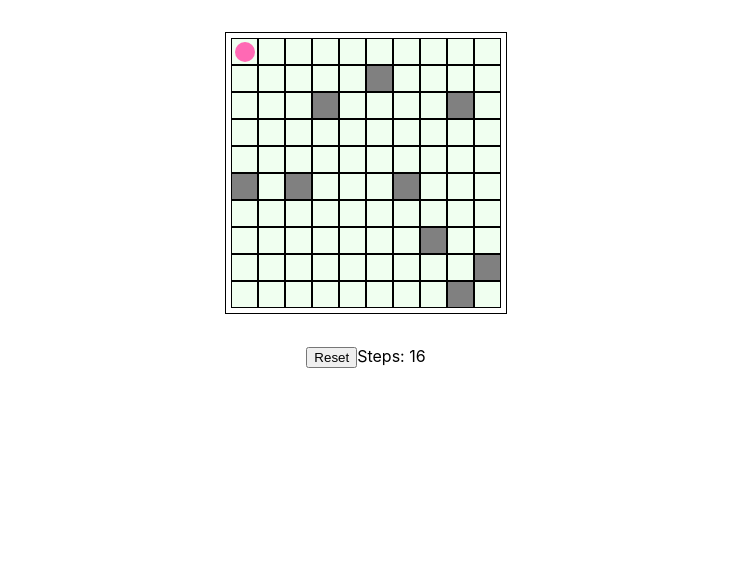
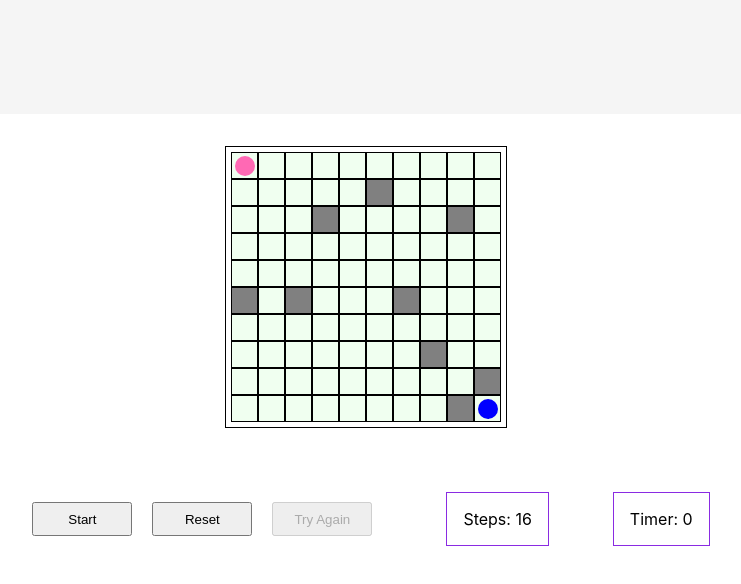
Before and after one commit to dvelezroman/ivi-mazle-game, a React (Create React App) app: page / in a window 1280 px wide. Shown: the top 584 px of the page, without its empty margins (274-1015 px from the left). Built offline with nearby package versions, Linux system fonts and the light colour scheme.

Commit message:
logic almost ready, now testing

```diff
--- a/src/Components/Grid.jsx
+++ b/src/Components/Grid.jsx
@@ -3,17 +3,19 @@ import PropTypes from 'prop-types';
 import Square from './Square';
 import './Grid.scss';
 
-const Grid = ({ gridArray, gridPosition }) => (
+const Grid = ({ gridArray, gridPosition, homePosition }) => (
   <div className="grid-container">
     {gridArray.map((row, rowIndex) => (
       <div key={rowIndex} className="row">
         {row.map((column, colIndex) => {
           const here =
             rowIndex === gridPosition[0] && colIndex === gridPosition[1];
+          const home =
+            rowIndex === homePosition[0] && colIndex === homePosition[1];
 
           return (
             <div key={colIndex}>
-              <Square value={column} here={here} />
+              <Square value={column} here={here} home={home} />
             </div>
           );
         })}
@@ -25,5 +27,6 @@ const Grid = ({ gridArray, gridPosition }) => (
 Grid.propTypes = {
   gridArray: PropTypes.array.isRequired,
   gridPosition: PropTypes.array.isRequired,
+  homePosition: PropTypes.array.isRequired,
 };
 export default Grid;
--- a/src/Components/PanelControl.jsx
+++ b/src/Components/PanelControl.jsx
@@ -2,18 +2,44 @@ import React from 'react';
 import PropTypes from 'prop-types';
 import './PanelControl.scss';
 
-const PanelControl = ({ doResetMatrix, steps }) => (
+const PanelControl = ({
+  playing,
+  doResetMatrix,
+  doResetSteps,
+  doStartTimer,
+  steps,
+  timer,
+  gameStatus,
+}) => (
   <div className="panel-container">
     <div className="buttons">
-      <button onClick={doResetMatrix}>Reset</button>
+      <button onClick={doStartTimer} className="button" disabled={playing}>
+        Start
+      </button>
+      <button onClick={doResetMatrix} className="button">
+        Reset
+      </button>
+      <button
+        className="button"
+        onClick={doResetSteps}
+        disabled={gameStatus.status !== 'lost'}
+      >
+        Try Again
+      </button>
     </div>
     <div className="steps">Steps: {steps}</div>
+    <div className="steps">Timer: {timer}</div>
   </div>
 );
 
 PanelControl.propTypes = {
+  playing: PropTypes.bool.isRequired,
   doResetMatrix: PropTypes.func.isRequired,
   steps: PropTypes.number.isRequired,
+  timer: PropTypes.number.isRequired,
+  doStartTimer: PropTypes.func.isRequired,
+  doResetSteps: PropTypes.func.isRequired,
+  gameStatus: PropTypes.object.isRequired,
 };
 
 export default PanelControl;
--- a/src/Components/PanelControl.scss
+++ b/src/Components/PanelControl.scss
@@ -4,3 +4,26 @@
   align-content: center;
   justify-content: center;
 }
+
+.buttons {
+  display: flex;
+  margin: 2em;
+  justify-content: center;
+  align-content: center;
+}
+
+.button {
+  display: block;
+  width: 100px;
+  margin: 10px;
+  padding: 5px;
+}
+
+.steps {
+  display: flex;
+  margin: 2em;
+  border: 1px solid blueviolet;
+  padding: 1em;
+  justify-content: center;
+  align-content: center;
+}
--- a/src/Components/Square.jsx
+++ b/src/Components/Square.jsx
@@ -3,15 +3,17 @@ import PropTypes from 'prop-types';
 import classnames from 'classnames';
 import './Square.scss';
 
-const Square = ({ value, here }) => (
+const Square = ({ value, here, home }) => (
   <div className={classnames({ square: true, blank: value === 0 })}>
     {here && <div className="ivi"></div>}
+    {home && <div className="home"></div>}
   </div>
 );
 
 Square.propTypes = {
   value: PropTypes.number.isRequired,
   here: PropTypes.bool.isRequired,
+  home: PropTypes.bool.isRequired,
 };
 
 export default Square;
--- a/src/Components/Square.scss
+++ b/src/Components/Square.scss
@@ -20,3 +20,12 @@
   border-radius: 10px;
   background-color: hotpink;
 }
+
+.home {
+  display: flex;
+  align-self: center;
+  width: 20px;
+  height: 20px;
+  border-radius: 10px;
+  background-color: blue;
+}
--- /dev/null
+++ b/src/Components/Status.jsx
@@ -0,0 +1,22 @@
+import React from 'react';
+import classNames from 'classnames';
+import PropTypes from 'prop-types';
+import './Status.scss';
+
+const Status = ({ gameStatus }) => (
+  <div
+    className={classNames({
+      statusContainer: true,
+      success: gameStatus.status === 'won',
+      fail: gameStatus.status === 'lost',
+    })}
+  >
+    {gameStatus.message}
+  </div>
+);
+
+Status.propTypes = {
+  gameStatus: PropTypes.object,
+};
+
+export default Status;
--- /dev/null
+++ b/src/Components/Status.scss
@@ -0,0 +1,19 @@
+.statusContainer {
+  display: flex;
+  padding: 2em;
+  height: 50px;
+  justify-content: center;
+  align-content: center;
+  color: green;
+  background-color: whitesmoke;
+}
+
+.success {
+  color: whitesmoke;
+  background-color: yellowgreen;
+}
+
+.fail {
+  color: whitesmoke;
+  background-color: red;
+}
--- a/src/Views/Game.jsx
+++ b/src/Views/Game.jsx
@@ -3,19 +3,50 @@ import Grid from '../Components/Grid';
 import { useGameLogic } from '../business/useGameLogic';
 import './Game.scss';
 import PanelControl from '../Components/PanelControl';
+import Status from '../Components/Status';
 
 const Game = () => {
-  const { steps, gridArray, gridPosition, doResetMatrix } = useGameLogic({
+  const {
+    playing,
+    steps,
+    timer,
+    gridArray,
+    gridPosition,
+    homePosition,
+    doResetMatrix,
+    doResetSteps,
+    doResetTimer,
+    doStartTimer,
+    doStopTimer,
+    gameStatus,
+  } = useGameLogic({
     rows: 10,
     cols: 10,
   });
   return (
     <>
+      <div className="status">
+        <Status gameStatus={gameStatus} />
+      </div>
       <div className="game-container">
-        <Grid gridArray={gridArray} gridPosition={gridPosition} />
+        <Grid
+          gridArray={gridArray}
+          gridPosition={gridPosition}
+          homePosition={homePosition}
+        />
       </div>
       <div>
-        <PanelControl doResetMatrix={doResetMatrix} steps={steps} />
+        <PanelControl
+          playing={playing}
+          gameStatus={gameStatus}
+          doResetMatrix={doResetMatrix}
+          doResetSteps={doResetSteps}
+          doResetTimer={doResetTimer}
+          doStartTimer={doStartTimer}
+          doStopTimer={doStopTimer}
+          steps={steps}
+          timer={timer}
+        />
       </div>
     </>
   );
--- a/src/business/useGameLogic.js
+++ b/src/business/useGameLogic.js
@@ -1,4 +1,4 @@
-import { useState, useEffect, useCallback } from 'react';
+import { useState, useEffect, useCallback, useRef } from 'react';
 
 const KEYS = {
   37: 'LEFT',
@@ -8,9 +8,32 @@ const KEYS = {
 };
 
 export const useGameLogic = ({ rows, cols }) => {
+  const timerListener = useRef();
   const [gridPosition, setGridPosition] = useState([0, 0]);
+  const [homePosition, setHomePosition] = useState([9, 9]);
   const [steps, setSteps] = useState(16);
+  const [timer, setTimer] = useState(0);
+  const [playing, setPlaying] = useState(false);
   const [gridArray, setGridArray] = useState([]);
+  const [gameStatus, setGameStatus] = useState({ status: '', message: '' });
+
+  const doStartTimer = useCallback(() => {
+    setGameStatus({ status: 'playing', message: `Timer is running...` });
+    setPlaying(true);
+    timerListener.current = setInterval(() => {
+      setTimer((state) => state + 1);
+    }, 1000);
+  }, [setTimer, setPlaying]);
+
+  const doStopTimer = useCallback(() => {
+    clearInterval(timerListener.current);
+    setPlaying(false);
+  }, [setPlaying]);
+
+  const doResetTimer = useCallback(() => {
+    setTimer(0);
+    setPlaying(false);
+  }, [setTimer, setPlaying]);
 
   const doCreateMatrix = useCallback(
     (initialGridPosition) => {
@@ -29,8 +52,18 @@ export const useGameLogic = ({ rows, cols }) => {
   const doResetMatrix = useCallback(() => {
     const newMatrix = doCreateMatrix([0, 0]);
     setGridArray(newMatrix);
+    setSteps(16);
+    doStopTimer();
     setGridPosition([0, 0]);
-  }, [doCreateMatrix]);
+  }, [doCreateMatrix, doStopTimer]);
+
+  const doResetSteps = useCallback(() => {
+    setSteps(16);
+    doStopTimer();
+    setTimer(0);
+    setGridPosition([0, 0]);
+    setGameStatus({ status: 'playing', message: 'Trying again...' });
+  }, [doStopTimer]);
 
   const isPosibleToMove = useCallback(
     (direction) => {
@@ -54,30 +87,49 @@ export const useGameLogic = ({ rows, cols }) => {
       if (
         nextRow >= 0 &&
         nextCol >= 0 &&
+        nextRow < rows &&
+        nextCol < cols &&
         gridArray.length &&
         !gridArray[nextCol][nextRow]
       ) {
-        // console.log(`[${nextRow}, ${nextCol}]`);
         return nextPosition;
       }
       return null;
     },
-    [gridArray, gridPosition]
+    [gridArray, gridPosition, rows, cols]
   );
 
   const doMovePosition = useCallback(
     (e) => {
       e.stopPropagation();
       const direction = KEYS[e.keyCode];
-      if (Object.values(KEYS).includes(direction)) {
-        const nextPosition = isPosibleToMove(direction);
-        if (nextPosition && steps > 0) {
-          setSteps((state) => state - 1);
-          setGridPosition([...nextPosition]);
+      if (playing) {
+        if (Object.values(KEYS).includes(direction)) {
+          const nextPosition = isPosibleToMove(direction);
+          if (steps) {
+            if (nextPosition && steps > 0) {
+              setSteps((state) => state - 1);
+              setGridPosition([...nextPosition]);
+              if (
+                nextPosition[0] === rows - 1 &&
+                nextPosition[1] === cols - 1
+              ) {
+                doStopTimer();
+                setPlaying(false);
+                setGameStatus({ status: 'won', message: `You won!` });
+              }
+            }
+          } else {
+            if (steps === 0) {
+              doStopTimer();
+              setPlaying(false);
+              setGameStatus({ status: 'lost', message: `You lost!` });
+            }
+          }
         }
       }
     },
-    [setGridPosition, isPosibleToMove, setSteps, steps]
+    [doStopTimer, isPosibleToMove, steps, rows, cols, playing]
   );
 
   useEffect(() => {
@@ -95,10 +147,17 @@ export const useGameLogic = ({ rows, cols }) => {
   }, [rows, cols, setGridPosition, setGridArray, doCreateMatrix]);
 
   return {
+    playing,
     steps,
+    timer,
     gridArray,
     gridPosition,
-    doMovePosition,
+    homePosition,
+    gameStatus,
     doResetMatrix,
+    doResetSteps,
+    doResetTimer,
+    doStartTimer,
+    doStopTimer,
   };
 };
```
